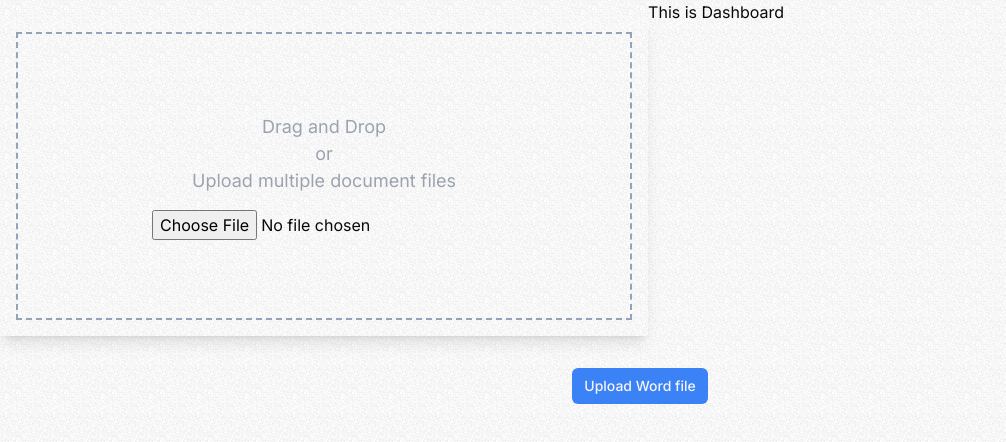
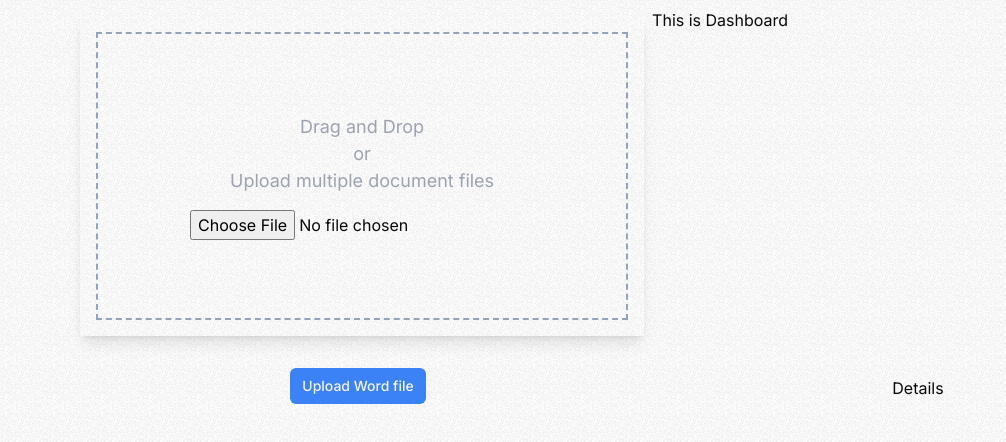
Before and after one commit to Max-de-bug/bard-document-app, a Next.js app: page / in a window 1280 px wide. Shown: the top 442 px of the page, without its empty margins (0-1006 px from the left). Built offline with nearby package versions, Linux system fonts and the light colour scheme.

Commit message:
build: implementing responsive design

```diff
--- a/src/app/page.tsx
+++ b/src/app/page.tsx
@@ -1,4 +1,5 @@
 import Dashboard from "@/components/Dashboard";
+import Details from "@/components/Details";
 import MainWrapper from "@/components/MainWrapper";
 import MaxWidthWrapper from "@/components/MaxWidthWrapper";
 import UploadArea from "@/components/UploadArea";
@@ -6,14 +7,17 @@ import UploadButton from "@/components/UploadButton";
 
 export default function Home() {
   return (
-    // <MaxWidthWrapper className="mb-12 mt-28 sm:mt-40 flex flex-col items-center justify-center text-center">
+    <MaxWidthWrapper>
       <>
         <MainWrapper>
           <UploadArea />
           <Dashboard />
         </MainWrapper>
+        <div className="flex md:flex-col sm:flex-col lg:flex-row">
           <UploadButton />
+          <Details />
+        </div>
       </>
-    // </MaxWidthWrapper>
+    </MaxWidthWrapper>
   );
 }
--- a/src/components/Dashboard.tsx
+++ b/src/components/Dashboard.tsx
@@ -1,5 +1,5 @@
 const Dashboard = () => {
-  return <div className="flex  w-full">This is Dashboard</div>;
+  return <div className="flex w-full p-2">This is Dashboard</div>;
 };
 
 export default Dashboard;
--- /dev/null
+++ b/src/components/Details.tsx
@@ -0,0 +1,5 @@
+const Details = () => {
+  return <div className="w-full flex justify-center p-2">Details</div>;
+};
+
+export default Details;
--- a/src/components/MainWrapper.tsx
+++ b/src/components/MainWrapper.tsx
@@ -8,7 +8,14 @@ const MainWrapper = ({
   children: ReactNode;
 }) => {
   return (
-    <div className={cn("flex justify-between", className)}>{children}</div>
+    <div
+      className={cn(
+        "flex justify-between  md:flex-col sm:flex-col lg:flex-row",
+        className
+      )}
+    >
+      {children}
+    </div>
   );
 };
 
--- a/src/components/MaxWidthWrapper.tsx
+++ b/src/components/MaxWidthWrapper.tsx
@@ -10,7 +10,7 @@ const MaxWidthWrapper = ({
   return (
     <div
       className={cn(
-        "mx-auto w-full max-w-screen-x1 px-2.5 md:px-20",
+        "mx-auto  w-full max-w-screen-x1 px-2.5 md:px-20",
         className
       )}
     >
--- a/src/components/UploadButton.tsx
+++ b/src/components/UploadButton.tsx
@@ -82,7 +82,7 @@ const UploadButton = () => {
       }}
     >
       <DialogTrigger onClick={() => setIsOpen(true)} asChild>
-        <div className="flex justify-center">
+        <div className="w-full flex justify-center">
           <Button className="text-zinc-100 bg-blue-500" size={"sm"}>
             Upload Word file
           </Button>
```
Lines whose indentation alone changed are shown as unchanged.
